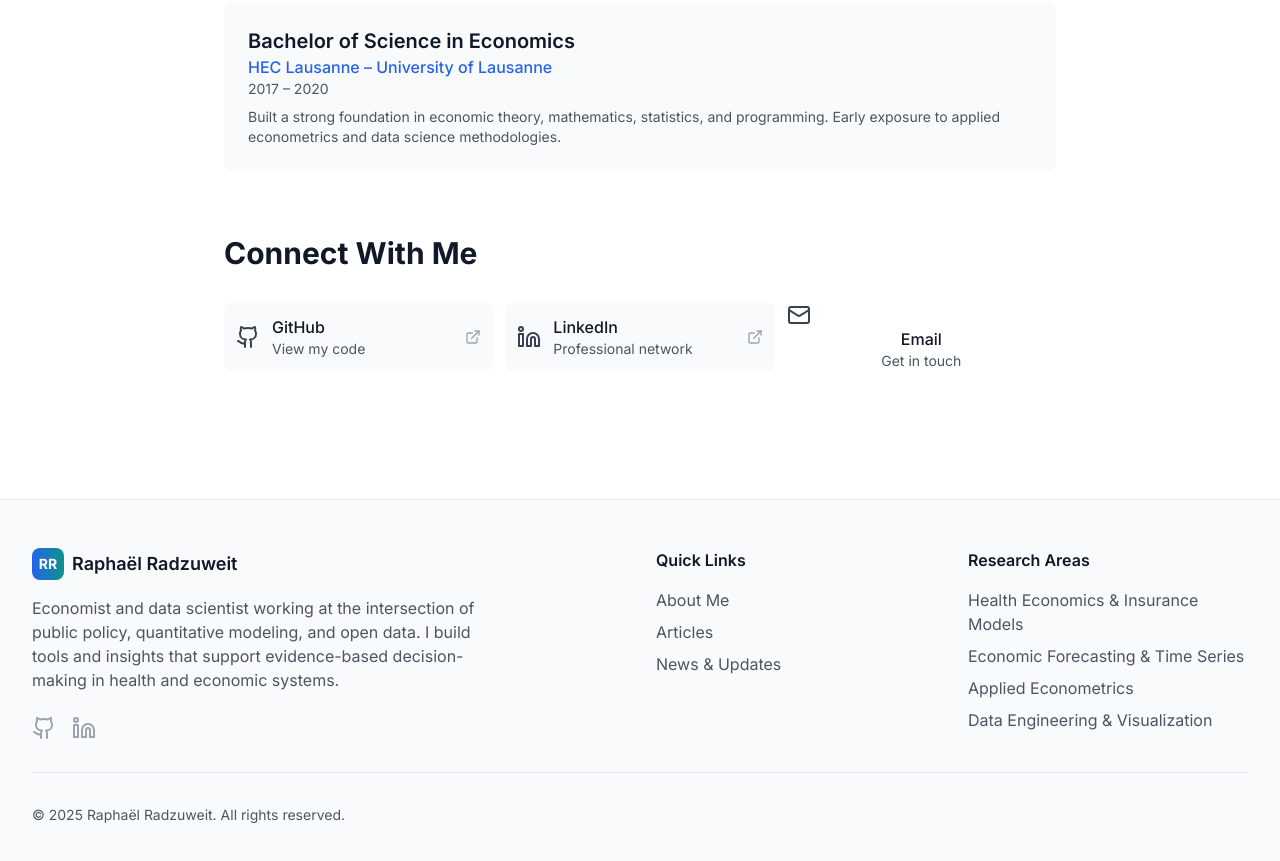
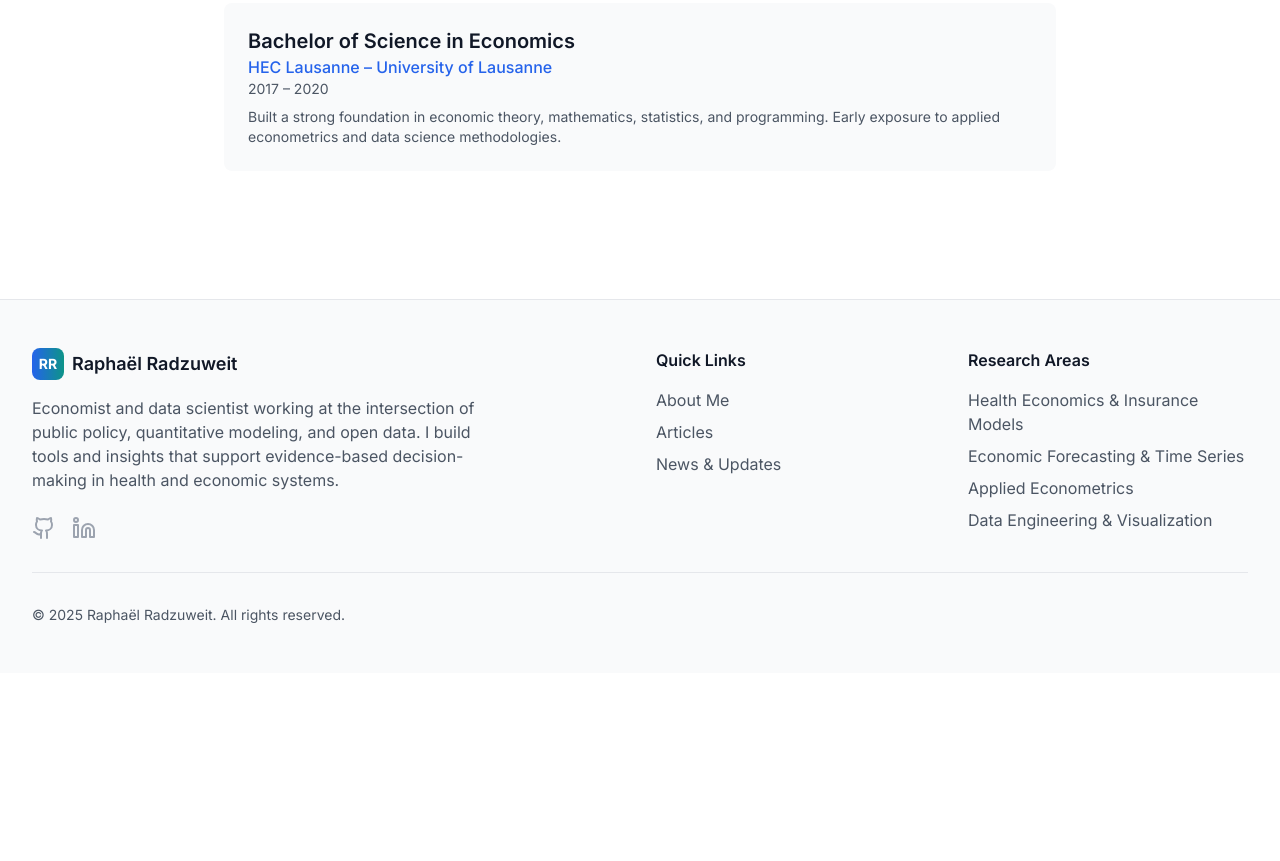
Before and after one commit to Radzuweit-Analyse/radzuweit-analyse.github.io, an Astro site: page /about in a window 1280 px wide. Shown: the part 1863-2724 px from the top of the page. After the commit the page ends 2536 px from the top, so only its background shows below. Built offline with nearby package versions, Linux system fonts and the light colour scheme; Astro itself is replaced by a stand-in of ours.

Commit message:
Update about.astro

```diff
--- a/src/pages/about.astro
+++ b/src/pages/about.astro
@@ -102,38 +102,6 @@ import ProtectedDownloadButton from '../components/ProtectedDownloadButton.astro
           </div>
         </div>
       </section>
-
-      <!-- Contact Links -->
-      <section class="mb-16">
-        <h2 class="text-3xl font-bold text-gray-900 dark:text-gray-100 mb-8">Connect With Me</h2>
-        <div class="grid grid-cols-1 sm:grid-cols-2 lg:grid-cols-3 gap-3">
-          <a href="https://github.com/radzuweitraphael" class="flex items-center p-3 bg-gray-50 dark:bg-gray-800 rounded-lg hover:bg-gray-100 dark:hover:bg-gray-700 transition-colors">
-            <Github size={24} class="text-gray-700 dark:text-gray-300 mr-3" />
-            <div>
-              <p class="font-medium text-gray-900 dark:text-gray-100">GitHub</p>
-              <p class="text-sm text-gray-600 dark:text-gray-400">View my code</p>
-            </div>
-            <ExternalLink size={16} class="text-gray-400 ml-auto" />
-          </a>
-
-          <a href="https://linkedin.com/in/raphaël-radzuweit" class="flex items-center p-3 bg-gray-50 dark:bg-gray-800 rounded-lg hover:bg-gray-100 dark:hover:bg-gray-700 transition-colors">
-            <Linkedin size={24} class="text-gray-700 dark:text-gray-300 mr-3" />
-            <div>
-              <p class="font-medium text-gray-900 dark:text-gray-100">LinkedIn</p>
-              <p class="text-sm text-gray-600 dark:text-gray-400">Professional network</p>
-            </div>
-            <ExternalLink size={16} class="text-gray-400 ml-auto" />
-          </a>
-
-          <ProtectedMailButton email={import.meta.env.PRIVATE_EMAIL ?? ''} class="flex items-center p-3 bg-gray-50 dark:bg-gray-800 rounded-lg hover:bg-gray-100 dark:hover:bg-gray-700 transition-colors">
-            <Mail size={24} class="text-gray-700 dark:text-gray-300 mr-3" />
-            <div>
-              <p class="font-medium text-gray-900 dark:text-gray-100">Email</p>
-              <p class="text-sm text-gray-600 dark:text-gray-400">Get in touch</p>
-            </div>
-          </ProtectedMailButton>
-        </div>
-      </section>
     </div>
   </main>
 
```
